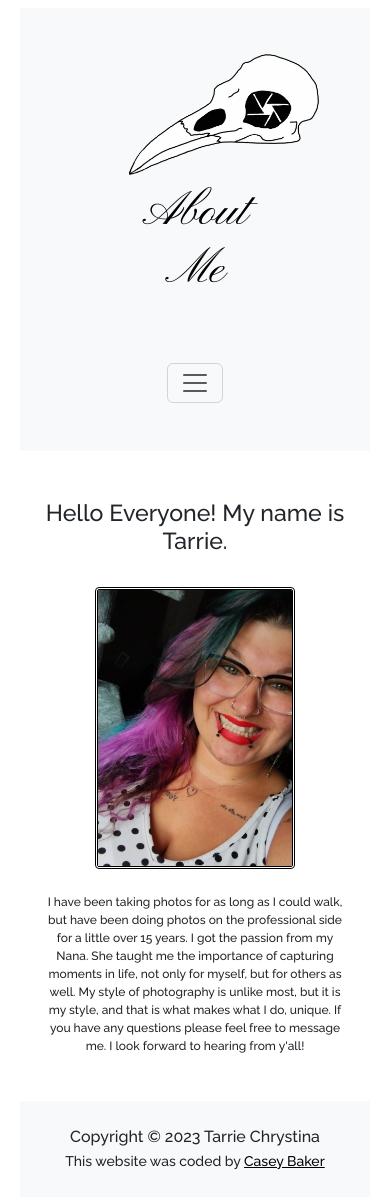
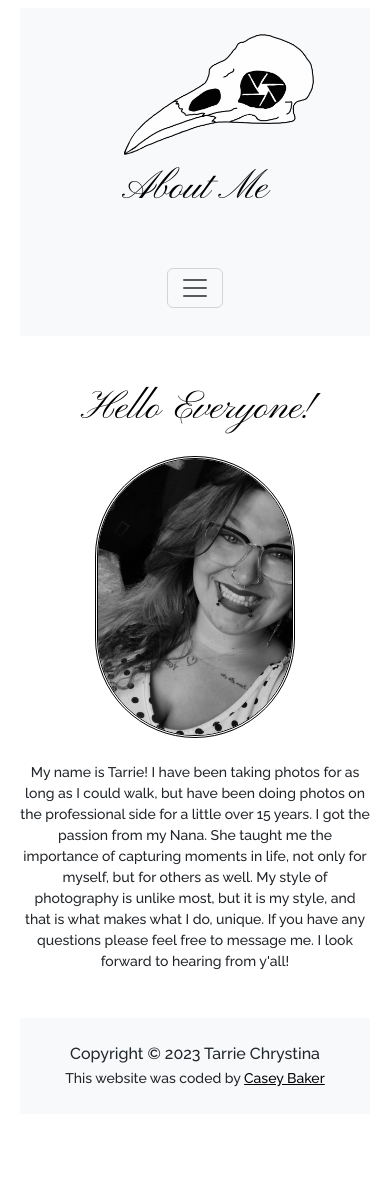
Before and after one commit to cj-baker/Nohas-Art-Photography, a plain HTML site: page about.html in a window 390 px wide. After the commit the page ends 1130 px from the top, so only its background shows below. Drawn offline with nearby package versions, Linux system fonts and the light colour scheme.

Commit message:
Updated About Me page styling and made it responsive.

```diff
--- a/about.html
+++ b/about.html
@@ -120,7 +120,7 @@
           </nav>
         </div>
       </header>
-      <h3 class="about-heading mt-5">Hello Everyone! My name is Tarrie.</h3>
+      <h1 class="about-heading mt-5">Hello Everyone!</h1>
       <section class="about">
         <div class="p-4">
           <img
@@ -131,14 +131,14 @@
         </div>
         <div class="about-paragraph">
           <p>
-            I have been taking photos for as long as I could walk, but have been
-            doing photos on the professional side for a little over 15 years. I
-            got the passion from my Nana. She taught me the importance of
-            capturing moments in life, not only for myself, but for others as
-            well. My style of photography is unlike most, but it is my style,
-            and that is what makes what I do, unique. If you have any questions
-            please feel free to message me. I look forward to hearing from
-            y'all!
+            My name is Tarrie! I have been taking photos for as long as I could
+            walk, but have been doing photos on the professional side for a
+            little over 15 years. I got the passion from my Nana. She taught me
+            the importance of capturing moments in life, not only for myself,
+            but for others as well. My style of photography is unlike most, but
+            it is my style, and that is what makes what I do, unique. If you
+            have any questions please feel free to message me. I look forward to
+            hearing from y'all!
           </p>
         </div>
       </section>
--- a/styles/style.css
+++ b/styles/style.css
@@ -28,7 +28,7 @@ nav {
 }
 h1 {
   margin: 0 auto;
-  color: black;
+  color: var(--primary-color);
   font-family: var(--heading-font);
   font-size: 48px;
 }
@@ -97,12 +97,18 @@ section.about {
   justify-content: center;
 }
 .about-paragraph {
-  max-width: 200px;
+  max-width: 300px;
+  font-size: 18px;
 }
 .about-image {
-  max-width: 200px;
-  border-radius: 4px;
+  max-width: 300px;
+  border-radius: 180px;
+  filter: grayscale(100);
   border: double 3px var(--primary-color);
+}
+.about-image:hover {
+  transition: ease-in-out 300ms;
+  filter: grayscale(0);
 }
 
 footer {
@@ -125,8 +131,8 @@ h3.contact-me {
 
 @media (max-width: 992px) {
   .about-paragraph {
-    font-size: 12px;
-    max-width: 300px;
+    font-size: 14px;
+    max-width: 400px;
   }
   section.about {
     display: flex;
@@ -135,4 +141,15 @@ h3.contact-me {
     text-align: center;
     font-size: 14px;
   }
+  .about-image {
+    max-width: 200px;
+  }
+  .hero-content {
+    width: 100%;
+    padding: 20px 10px;
+    margin: 0 auto;
+  }
+  h1 {
+    font-size: 40px;
+  }
 }
```
